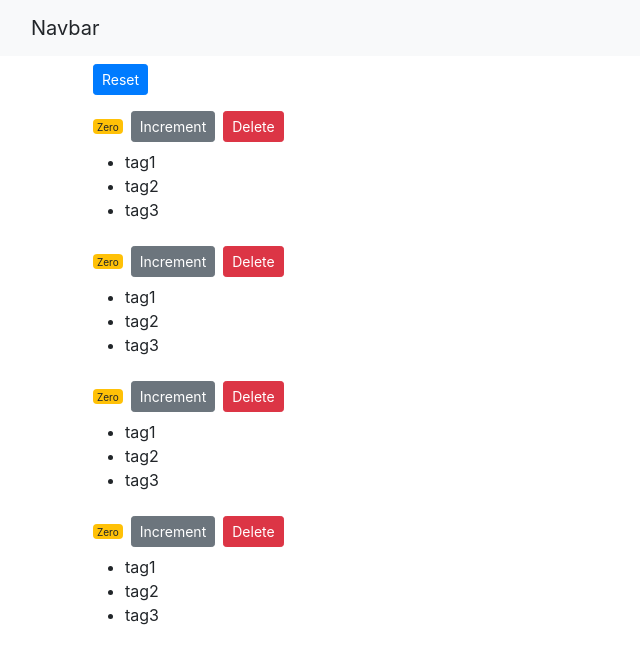
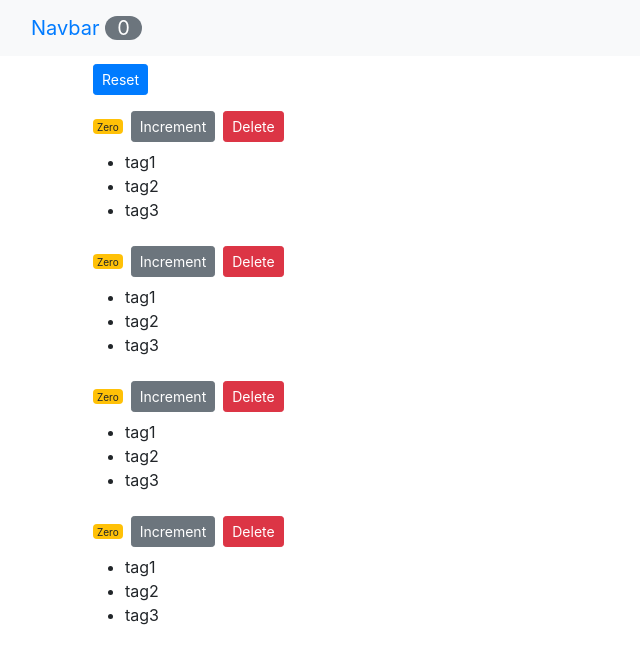
Before and after one commit to ezekielharvey/counterapp, a React (Create React App) app: page / in a window 1280 px wide. Shown: the top 664 px of the page, without its empty margins (0-640 px from the left). Built offline with nearby package versions, Linux system fonts and the light colour scheme.

Commit message:
Added Item Counter for NavBar component

```diff
--- a/src/App.js
+++ b/src/App.js
@@ -36,7 +36,9 @@ class App extends Component {
     return (
 
       <React.Fragment>
-        <NavBar />
+        <NavBar
+          totalCounters={this.state.counters.filter(c => c.value > 0).length}
+        />
         <main
           className='container'
         >
--- a/src/components/navbar.jsx
+++ b/src/components/navbar.jsx
@@ -11,8 +11,9 @@ class NavBar extends Component {
                 >
                     <a
                         class="navbar-brand"
+                        href="#"
                     >
-                        Navbar
+                        Navbar <span className="badge-pill badge-secondary">{this.props.totalCounters}</span>
                     </a>
                 </div>
             </nav>
```
